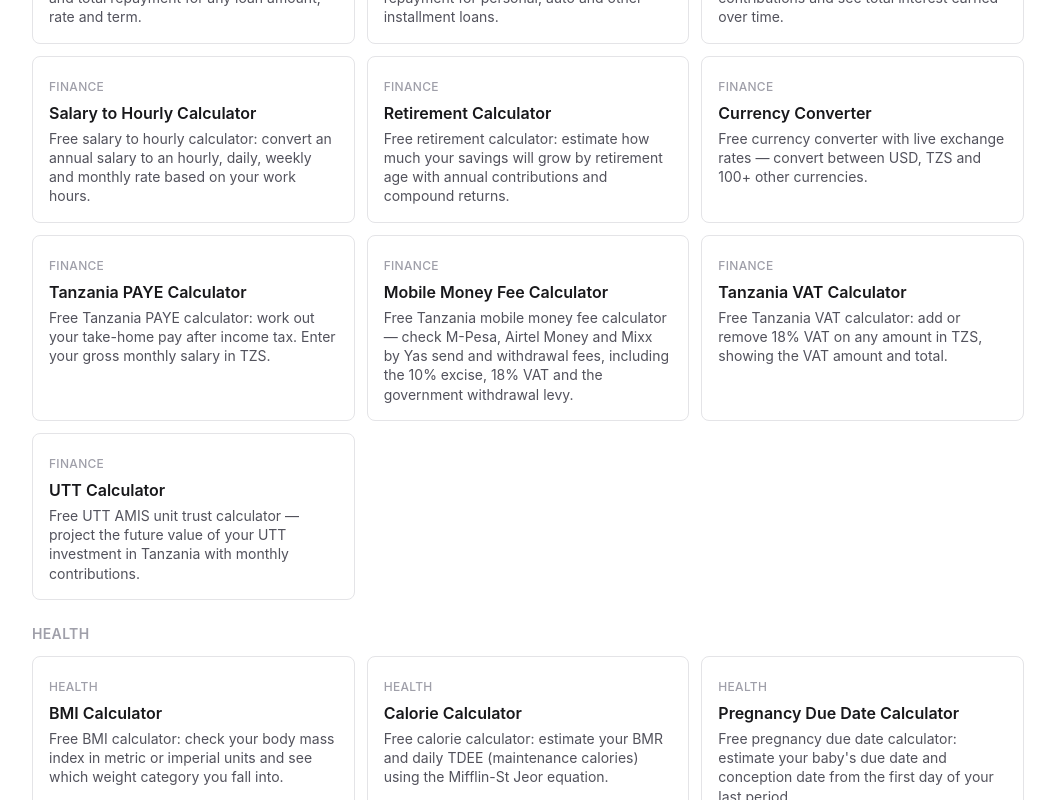
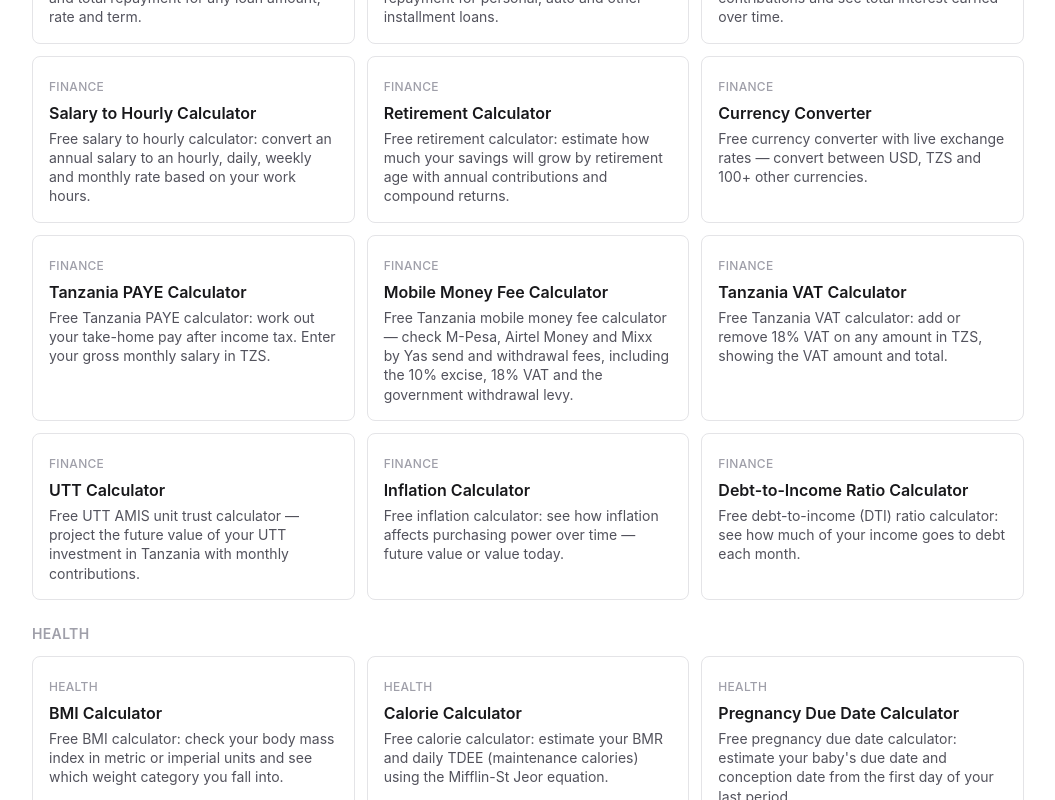
Before and after one commit to deltacotz/quickcalc, a Next.js app: page / in a window 1280 px wide. Shown: the part 1097-1897 px from the top of the page, without its empty margins (112-1167 px from the left). Built offline with nearby package versions, Linux system fonts and the light colour scheme.

Commit message:
Add Standard Deviation, Inflation and Debt-to-Income calculators

```diff
--- a/content/tools.ts
+++ b/content/tools.ts
@@ -653,6 +653,80 @@ export const TOOLS: ToolContent[] = [
     disclaimers: ["financial"],
     related: ["compound-interest-calculator", "retirement-calculator", "mobile-money-fee-calculator"],
   },
+  {
+    slug: "standard-deviation-calculator",
+    name: "Standard Deviation Calculator",
+    category: "Everyday",
+    kind: "widget",
+    metaDescription:
+      "Free standard deviation calculator: find the mean and population/sample standard deviation of a set of numbers.",
+    intro:
+      "Calculate the standard deviation and mean of a set of numbers. Enter the values separated by commas to see the population and sample standard deviation.",
+    howItWorks: {
+      formula: "σ = √(Σ(x − μ)² ÷ N)",
+      explanation:
+        "Standard deviation measures how spread out the numbers are from the mean. Population deviation divides by N; sample deviation divides by N−1.",
+    },
+    examples: [
+      { title: "Example", text: "For 10, 12, 23, 23, 16 the mean is 16.8 and the population standard deviation is about 5.42." },
+    ],
+    faq: [
+      { q: "What is standard deviation?", a: "It measures how much a set of numbers varies from their average — a higher value means more spread." },
+      { q: "Population vs sample?", a: "Use population when you have all values; use sample when your numbers are a sample of a larger group (divides by n−1)." },
+      { q: "What does a high standard deviation mean?", a: "The values are more spread out from the mean; a low one means they cluster close to the average." },
+    ],
+    related: ["average-calculator", "percentage-calculator", "gpa-calculator"],
+  },
+  {
+    slug: "inflation-calculator",
+    name: "Inflation Calculator",
+    category: "Finance",
+    kind: "widget",
+    metaDescription:
+      "Free inflation calculator: see how inflation affects purchasing power over time — future value or value today.",
+    intro:
+      "See how inflation affects the value of money. Enter an amount, an inflation rate and a number of years to calculate its future value, or its value today.",
+    howItWorks: {
+      formula: "Future = amount × (1 + r)ⁿ  ·  Present = amount ÷ (1 + r)ⁿ",
+      explanation:
+        "Money loses purchasing power as prices rise. The future value multiplies by (1 + r)ⁿ; the value today divides by the same factor.",
+    },
+    examples: [
+      { title: "Example", text: "100,000 at 5% inflation for 10 years grows to about 162,889 in future money." },
+    ],
+    faq: [
+      { q: "What is inflation?", a: "Inflation is the rate at which the general level of prices rises, reducing the purchasing power of money." },
+      { q: "How do I calculate future value?", a: "Multiply the amount by (1 + inflation rate) raised to the number of years." },
+      { q: "What is a typical inflation rate?", a: "It varies by country and year; enter your best estimate for planning." },
+    ],
+    disclaimers: ["financial"],
+    related: ["compound-interest-calculator", "retirement-calculator", "salary-to-hourly-calculator"],
+  },
+  {
+    slug: "debt-to-income-calculator",
+    name: "Debt-to-Income Ratio Calculator",
+    category: "Finance",
+    kind: "widget",
+    metaDescription:
+      "Free debt-to-income (DTI) ratio calculator: see how much of your income goes to debt each month.",
+    intro:
+      "Calculate your debt-to-income (DTI) ratio. Enter your total monthly debt payments and your gross monthly income to see the percentage of income that goes to debt.",
+    howItWorks: {
+      formula: "DTI = (Monthly debt ÷ Gross monthly income) × 100",
+      explanation:
+        "Lenders use DTI to assess affordability. A lower DTI is better — below 36% is generally considered healthy.",
+    },
+    examples: [
+      { title: "Example", text: "500 in monthly debt against 2,000 gross income is a 25% DTI." },
+    ],
+    faq: [
+      { q: "What is a good DTI ratio?", a: "A DTI below 36% is generally considered healthy; above 50% is high and can make borrowing harder." },
+      { q: "What counts as monthly debt?", a: "Recurring obligations like loans, credit-card minimums and other fixed payments." },
+      { q: "Why does DTI matter?", a: "Lenders use it to decide whether you can afford a new loan." },
+    ],
+    disclaimers: ["financial"],
+    related: ["loan-calculator", "mortgage-calculator", "compound-interest-calculator"],
+  },
 ];
 
 export function getTool(slug: string): ToolContent | undefined {
--- a/lib/calculators/everyday.ts
+++ b/lib/calculators/everyday.ts
@@ -263,3 +263,34 @@ export const average: CalculatorSpec = {
     ];
   },
 };
+
+export const standardDeviation: CalculatorSpec = {
+  slug: "standard-deviation-calculator",
+  fields: [
+    {
+      id: "numbers",
+      label: "Numbers (comma-separated)",
+      type: "text",
+      placeholder: "e.g. 10, 12, 23, 23, 16",
+      default: "10, 12, 23, 23, 16",
+    },
+  ],
+  compute: (inp: Inputs) => {
+    const nums = (inp.numbers ?? "")
+      .split(/[,;\s]+/)
+      .map((s) => Number.parseFloat(s))
+      .filter((n) => Number.isFinite(n));
+    if (nums.length === 0) return error("Enter at least one number.");
+    const n = nums.length;
+    const mean = nums.reduce((a, b) => a + b, 0) / n;
+    const sq = nums.reduce((a, x) => a + (x - mean) ** 2, 0);
+    const popSd = Math.sqrt(sq / n);
+    const sampleSd = n > 1 ? Math.sqrt(sq / (n - 1)) : 0;
+    return [
+      { label: "Mean", value: formatNumber(mean, 2) },
+      { label: "Population std. deviation", value: formatNumber(popSd, 2), highlight: true },
+      { label: "Sample std. deviation", value: formatNumber(sampleSd, 2) },
+      { label: "Count", value: `${n}` },
+    ];
+  },
+};
--- a/lib/calculators/finance.ts
+++ b/lib/calculators/finance.ts
@@ -1,6 +1,7 @@
 import type { CalcContext, CalculatorSpec, Inputs } from "./types";
 import { num } from "./types";
 import { formatCurrency } from "../currency";
+import { formatPercent } from "../format";
 
 /** Monthly payment for an amortizing loan (principal + interest). */
 export function monthlyPayment(principal: number, annualRatePct: number, years: number): number {
@@ -153,4 +154,65 @@ export const retirement: CalculatorSpec = {
   },
 };
 
-export const FINANCE_CALCS = [mortgage, loan, compoundInterest, salaryToHourly, retirement];
+export const inflation: CalculatorSpec = {
+  slug: "inflation-calculator",
+  fields: [
+    {
+      id: "mode",
+      label: "Calculate",
+      type: "select",
+      options: [
+        { value: "future", label: "Future value" },
+        { value: "present", label: "Value today" },
+      ],
+      default: "future",
+    },
+    { id: "amount", label: "Amount", type: "number", unit: "$", default: "100000", min: 0, step: "1000" },
+    { id: "rate", label: "Inflation rate", type: "number", unit: "%/yr", default: "5", min: 0, step: "0.1" },
+    { id: "years", label: "Years", type: "number", default: "10", min: 1 },
+  ],
+  compute: (inp: Inputs, ctx: CalcContext) => {
+    const amount = num(inp, "amount");
+    const rate = num(inp, "rate");
+    const years = num(inp, "years");
+    if (years <= 0) return [{ label: "Error", value: "—", note: "Years must be at least 1." }];
+    const r = rate / 100;
+    const future = amount * Math.pow(1 + r, years);
+    const present = amount / Math.pow(1 + r, years);
+    const futureMode = inp.mode !== "present";
+    const main = futureMode ? future : present;
+    const other = futureMode ? present : future;
+    return [
+      {
+        label: futureMode ? `Future value (in ${years} yrs)` : "Value today",
+        value: formatCurrency(main, ctx.currency),
+        highlight: true,
+      },
+      {
+        label: futureMode ? "Equivalent today" : "Future equivalent",
+        value: formatCurrency(other, ctx.currency),
+      },
+    ];
+  },
+};
+
+export const debtToIncome: CalculatorSpec = {
+  slug: "debt-to-income-calculator",
+  fields: [
+    { id: "debt", label: "Monthly debt payments", type: "number", unit: "$", default: "500", min: 0, step: "50" },
+    { id: "income", label: "Gross monthly income", type: "number", unit: "$", default: "2000", min: 1, step: "100" },
+  ],
+  compute: (inp: Inputs) => {
+    const debt = num(inp, "debt");
+    const income = num(inp, "income");
+    if (income <= 0) return [{ label: "Error", value: "—", note: "Income must be greater than zero." }];
+    const dti = (debt / income) * 100;
+    const cat = dti < 36 ? "Healthy" : dti < 50 ? "High" : "Very high";
+    return [
+      { label: "Debt-to-income ratio", value: formatPercent(dti, 1), highlight: true },
+      { label: "Category", value: cat },
+    ];
+  },
+};
+
+export const FINANCE_CALCS = [mortgage, loan, compoundInterest, salaryToHourly, retirement, inflation, debtToIncome];
```
Also changed, not shown: lib/calculators/index.ts (+5 -2 lines), 1 other file (tests, documents, lock files or other folders).
